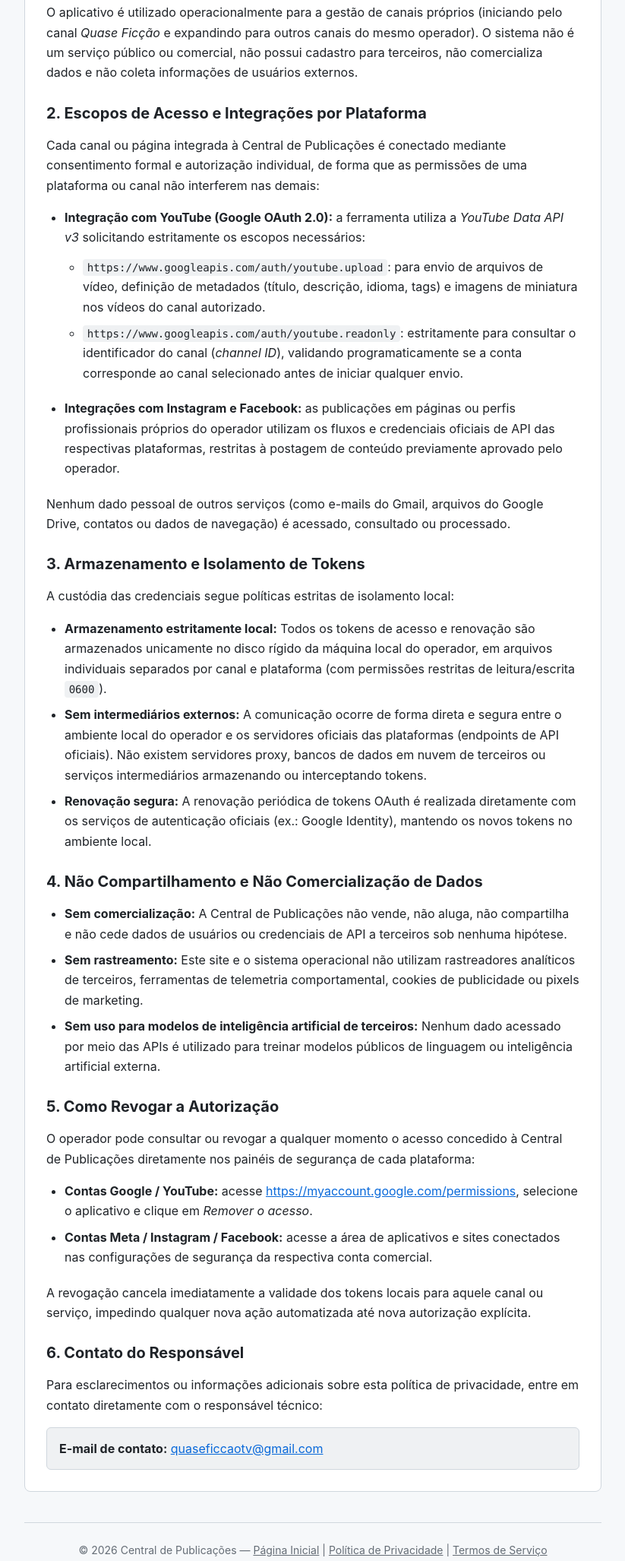
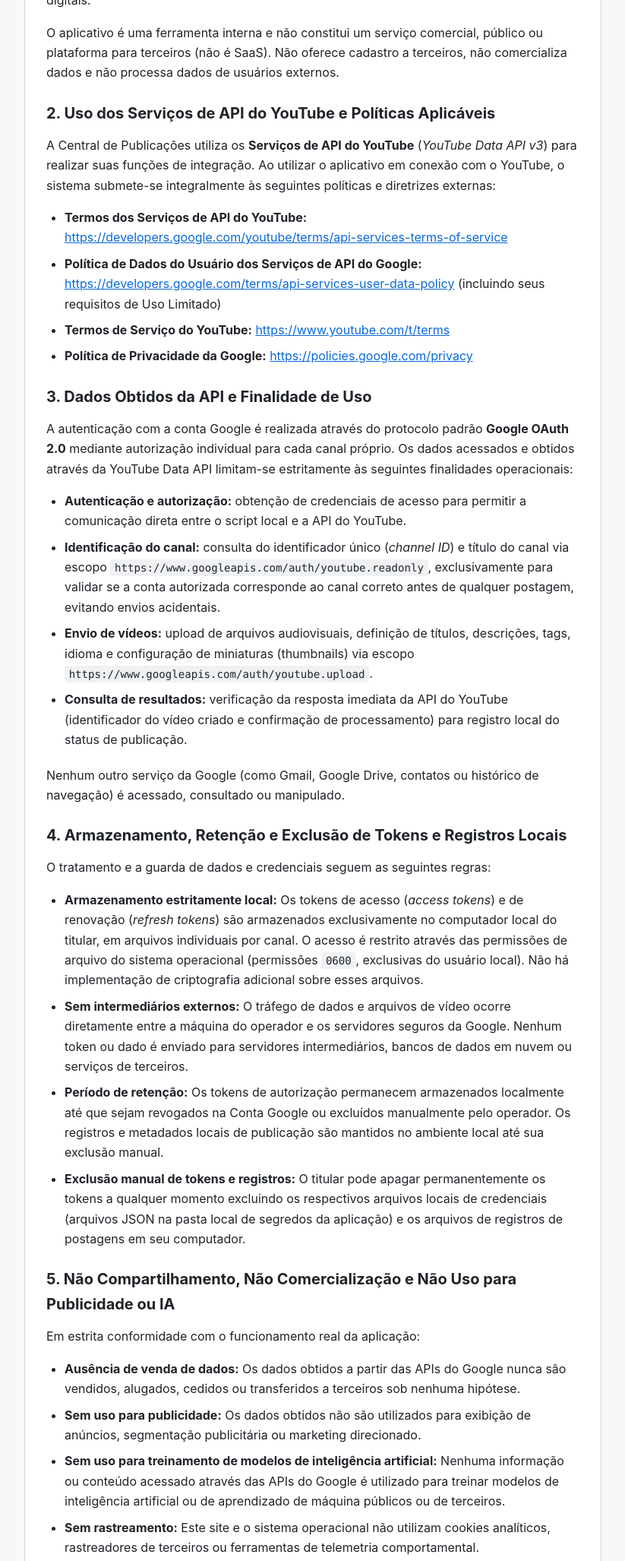
Before and after one commit to run-white-rabbit/quase-ficcao, a plain HTML site: page privacidade.html in a window 1280 px wide. Shown: the part 469-2523 px from the top of the page at 76% size, without its empty margins (228-1051 px from the left). Drawn offline with Linux system fonts and the light colour scheme.

Commit message:
docs: atualiza politica e termos para conformidade estrita com YouTube API Services

```diff
--- a/privacidade.html
+++ b/privacidade.html
@@ -18,64 +18,75 @@
     <article class="card content">
       <h2>1. Visão Geral</h2>
       <p>
-        Esta Política de Privacidade descreve detalhadamente o tratamento de dados realizado pelo aplicativo <strong>Central de Publicações</strong>, uma ferramenta de software operacional privada e interna desenvolvida para gerenciar rotinas de upload, agendamento e metadados de conteúdos audiovisuais em múltiplos canais e páginas próprias do mesmo operador em plataformas digitais, incluindo YouTube, Instagram e Facebook.
+        Esta Política de Privacidade descreve de forma transparente o tratamento de dados realizado pelo aplicativo <strong>Central de Publicações</strong>, uma aplicação de software operacional privada, de execução local e de uso estritamente interno, desenvolvida exclusivamente para gerenciar rotinas de upload, agendamento de publicações e organização de metadados em canais próprios no YouTube e em páginas próprias do mesmo operador em plataformas digitais.
       </p>
       <p>
-        O aplicativo é utilizado operacionalmente para a gestão de canais próprios (iniciando pelo canal <em>Quase Ficção</em> e expandindo para outros canais do mesmo operador). O sistema não é um serviço público ou comercial, não possui cadastro para terceiros, não comercializa dados e não coleta informações de usuários externos.
+        O aplicativo é uma ferramenta interna e não constitui um serviço comercial, público ou plataforma para terceiros (não é SaaS). Não oferece cadastro a terceiros, não comercializa dados e não processa dados de usuários externos.
       </p>
 
-      <h2>2. Escopos de Acesso e Integrações por Plataforma</h2>
+      <h2>2. Uso dos Serviços de API do YouTube e Políticas Aplicáveis</h2>
       <p>
-        Cada canal ou página integrada à Central de Publicações é conectado mediante consentimento formal e autorização individual, de forma que as permissões de uma plataforma ou canal não interferem nas demais:
+        A Central de Publicações utiliza os <strong>Serviços de API do YouTube</strong> (<em>YouTube Data API v3</em>) para realizar suas funções de integração. Ao utilizar o aplicativo em conexão com o YouTube, o sistema submete-se integralmente às seguintes políticas e diretrizes externas:
       </p>
       <ul>
-        <li>
-          <strong>Integração com YouTube (Google OAuth 2.0):</strong> a ferramenta utiliza a <em>YouTube Data API v3</em> solicitando estritamente os escopos necessários:
-          <ul>
-            <li><code>https://www.googleapis.com/auth/youtube.upload</code>: para envio de arquivos de vídeo, definição de metadados (título, descrição, idioma, tags) e imagens de miniatura nos vídeos do canal autorizado.</li>
-            <li><code>https://www.googleapis.com/auth/youtube.readonly</code>: estritamente para consultar o identificador do canal (<em>channel ID</em>), validando programaticamente se a conta corresponde ao canal selecionado antes de iniciar qualquer envio.</li>
-          </ul>
-        </li>
-        <li>
-          <strong>Integrações com Instagram e Facebook:</strong> as publicações em páginas ou perfis profissionais próprios do operador utilizam os fluxos e credenciais oficiais de API das respectivas plataformas, restritas à postagem de conteúdo previamente aprovado pelo operador.
-        </li>
+        <li><strong>Termos dos Serviços de API do YouTube:</strong> <a href="https://developers.google.com/youtube/terms/api-services-terms-of-service" target="_blank" rel="noopener noreferrer">https://developers.google.com/youtube/terms/api-services-terms-of-service</a></li>
+        <li><strong>Política de Dados do Usuário dos Serviços de API do Google:</strong> <a href="https://developers.google.com/terms/api-services-user-data-policy" target="_blank" rel="noopener noreferrer">https://developers.google.com/terms/api-services-user-data-policy</a> (incluindo seus requisitos de Uso Limitado)</li>
+        <li><strong>Termos de Serviço do YouTube:</strong> <a href="https://www.youtube.com/t/terms" target="_blank" rel="noopener noreferrer">https://www.youtube.com/t/terms</a></li>
+        <li><strong>Política de Privacidade da Google:</strong> <a href="https://policies.google.com/privacy" target="_blank" rel="noopener noreferrer">https://policies.google.com/privacy</a></li>
+      </ul>
+
+      <h2>3. Dados Obtidos da API e Finalidade de Uso</h2>
+      <p>
+        A autenticação com a conta Google é realizada através do protocolo padrão <strong>Google OAuth 2.0</strong> mediante autorização individual para cada canal próprio. Os dados acessados e obtidos através da YouTube Data API limitam-se estritamente às seguintes finalidades operacionais:
+      </p>
+      <ul>
+        <li><strong>Autenticação e autorização:</strong> obtenção de credenciais de acesso para permitir a comunicação direta entre o script local e a API do YouTube.</li>
+        <li><strong>Identificação do canal:</strong> consulta do identificador único (<em>channel ID</em>) e título do canal via escopo <code>https://www.googleapis.com/auth/youtube.readonly</code>, exclusivamente para validar se a conta autorizada corresponde ao canal correto antes de qualquer postagem, evitando envios acidentais.</li>
+        <li><strong>Envio de vídeos:</strong> upload de arquivos audiovisuais, definição de títulos, descrições, tags, idioma e configuração de miniaturas (thumbnails) via escopo <code>https://www.googleapis.com/auth/youtube.upload</code>.</li>
+        <li><strong>Consulta de resultados:</strong> verificação da resposta imediata da API do YouTube (identificador do vídeo criado e confirmação de processamento) para registro local do status de publicação.</li>
       </ul>
       <p>
-        Nenhum dado pessoal de outros serviços (como e-mails do Gmail, arquivos do Google Drive, contatos ou dados de navegação) é acessado, consultado ou processado.
+        Nenhum outro serviço da Google (como Gmail, Google Drive, contatos ou histórico de navegação) é acessado, consultado ou manipulado.
       </p>
 
-      <h2>3. Armazenamento e Isolamento de Tokens</h2>
+      <h2>4. Armazenamento, Retenção e Exclusão de Tokens e Registros Locais</h2>
       <p>
-        A custódia das credenciais segue políticas estritas de isolamento local:
+        O tratamento e a guarda de dados e credenciais seguem as seguintes regras:
       </p>
       <ul>
-        <li><strong>Armazenamento estritamente local:</strong> Todos os tokens de acesso e renovação são armazenados unicamente no disco rígido da máquina local do operador, em arquivos individuais separados por canal e plataforma (com permissões restritas de leitura/escrita <code>0600</code>).</li>
-        <li><strong>Sem intermediários externos:</strong> A comunicação ocorre de forma direta e segura entre o ambiente local do operador e os servidores oficiais das plataformas (endpoints de API oficiais). Não existem servidores proxy, bancos de dados em nuvem de terceiros ou serviços intermediários armazenando ou interceptando tokens.</li>
-        <li><strong>Renovação segura:</strong> A renovação periódica de tokens OAuth é realizada diretamente com os serviços de autenticação oficiais (ex.: Google Identity), mantendo os novos tokens no ambiente local.</li>
+        <li><strong>Armazenamento estritamente local:</strong> Os tokens de acesso (<em>access tokens</em>) e de renovação (<em>refresh tokens</em>) são armazenados exclusivamente no computador local do titular, em arquivos individuais por canal. O acesso é restrito através das permissões de arquivo do sistema operacional (permissões <code>0600</code>, exclusivas do usuário local). Não há implementação de criptografia adicional sobre esses arquivos.</li>
+        <li><strong>Sem intermediários externos:</strong> O tráfego de dados e arquivos de vídeo ocorre diretamente entre a máquina do operador e os servidores seguros da Google. Nenhum token ou dado é enviado para servidores intermediários, bancos de dados em nuvem ou serviços de terceiros.</li>
+        <li><strong>Período de retenção:</strong> Os tokens de autorização permanecem armazenados localmente até que sejam revogados na Conta Google ou excluídos manualmente pelo operador. Os registros e metadados locais de publicação são mantidos no ambiente local até sua exclusão manual.</li>
+        <li><strong>Exclusão manual de tokens e registros:</strong> O titular pode apagar permanentemente os tokens a qualquer momento excluindo os respectivos arquivos locais de credenciais (arquivos JSON na pasta local de segredos da aplicação) e os arquivos de registros de postagens em seu computador.</li>
       </ul>
 
-      <h2>4. Não Compartilhamento e Não Comercialização de Dados</h2>
+      <h2>5. Não Compartilhamento, Não Comercialização e Não Uso para Publicidade ou IA</h2>
+      <p>
+        Em estrita conformidade com o funcionamento real da aplicação:
+      </p>
       <ul>
-        <li><strong>Sem comercialização:</strong> A Central de Publicações não vende, não aluga, não compartilha e não cede dados de usuários ou credenciais de API a terceiros sob nenhuma hipótese.</li>
-        <li><strong>Sem rastreamento:</strong> Este site e o sistema operacional não utilizam rastreadores analíticos de terceiros, ferramentas de telemetria comportamental, cookies de publicidade ou pixels de marketing.</li>
-        <li><strong>Sem uso para modelos de inteligência artificial de terceiros:</strong> Nenhum dado acessado por meio das APIs é utilizado para treinar modelos públicos de linguagem ou inteligência artificial externa.</li>
+        <li><strong>Ausência de venda de dados:</strong> Os dados obtidos a partir das APIs do Google nunca são vendidos, alugados, cedidos ou transferidos a terceiros sob nenhuma hipótese.</li>
+        <li><strong>Sem uso para publicidade:</strong> Os dados obtidos não são utilizados para exibição de anúncios, segmentação publicitária ou marketing direcionado.</li>
+        <li><strong>Sem uso para treinamento de modelos de inteligência artificial:</strong> Nenhuma informação ou conteúdo acessado através das APIs do Google é utilizado para treinar modelos de inteligência artificial ou de aprendizado de máquina públicos ou de terceiros.</li>
+        <li><strong>Sem rastreamento:</strong> Este site e o sistema operacional não utilizam cookies analíticos, rastreadores de terceiros ou ferramentas de telemetria comportamental.</li>
       </ul>
 
-      <h2>5. Como Revogar a Autorização</h2>
+      <h2>6. Como Revogar a Autorização</h2>
       <p>
-        O operador pode consultar ou revogar a qualquer momento o acesso concedido à Central de Publicações diretamente nos painéis de segurança de cada plataforma:
+        O acesso concedido à Central de Publicações pode ser revogado a qualquer momento pelo titular da Conta Google:
       </p>
-      <ul>
-        <li><strong>Contas Google / YouTube:</strong> acesse <a href="https://myaccount.google.com/permissions" target="_blank" rel="noopener noreferrer">https://myaccount.google.com/permissions</a>, selecione o aplicativo e clique em <em>Remover o acesso</em>.</li>
-        <li><strong>Contas Meta / Instagram / Facebook:</strong> acesse a área de aplicativos e sites conectados nas configurações de segurança da respectiva conta comercial.</li>
-      </ul>
+      <ol>
+        <li>Acesse a página de segurança e permissões de sua Conta Google: <a href="https://myaccount.google.com/permissions" target="_blank" rel="noopener noreferrer">https://myaccount.google.com/permissions</a></li>
+        <li>Localize o aplicativo <strong>Central de Publicações</strong> na lista de conexões autorizadas.</li>
+        <li>Clique em <strong>Remover o acesso</strong> (ou <em>Excluir conexões que você tem com Central de Publicações</em>).</li>
+      </ol>
       <p>
-        A revogação cancela imediatamente a validade dos tokens locais para aquele canal ou serviço, impedindo qualquer nova ação automatizada até nova autorização explícita.
+        Após a revogação na Conta Google, o token armazenado localmente torna-se imediatamente inválido para qualquer nova requisição à API. O titular pode também remover o arquivo local de credenciais em seu computador para eliminar qualquer registro remanescente.
       </p>
 
-      <h2>6. Contato do Responsável</h2>
+      <h2>7. Contato do Responsável</h2>
       <p>
-        Para esclarecimentos ou informações adicionais sobre esta política de privacidade, entre em contato diretamente com o responsável técnico:
+        Para dúvidas, informações adicionais ou solicitações relacionadas a esta Política de Privacidade, entre em contato através do canal oficial:
       </p>
       <p class="contact-box">
         <strong>E-mail de contato:</strong> <a href="mailto:quaseficcaotv@gmail.com">quaseficcaotv@gmail.com</a>
```
Also changed, not shown: termos.html (+26 -15 lines).
